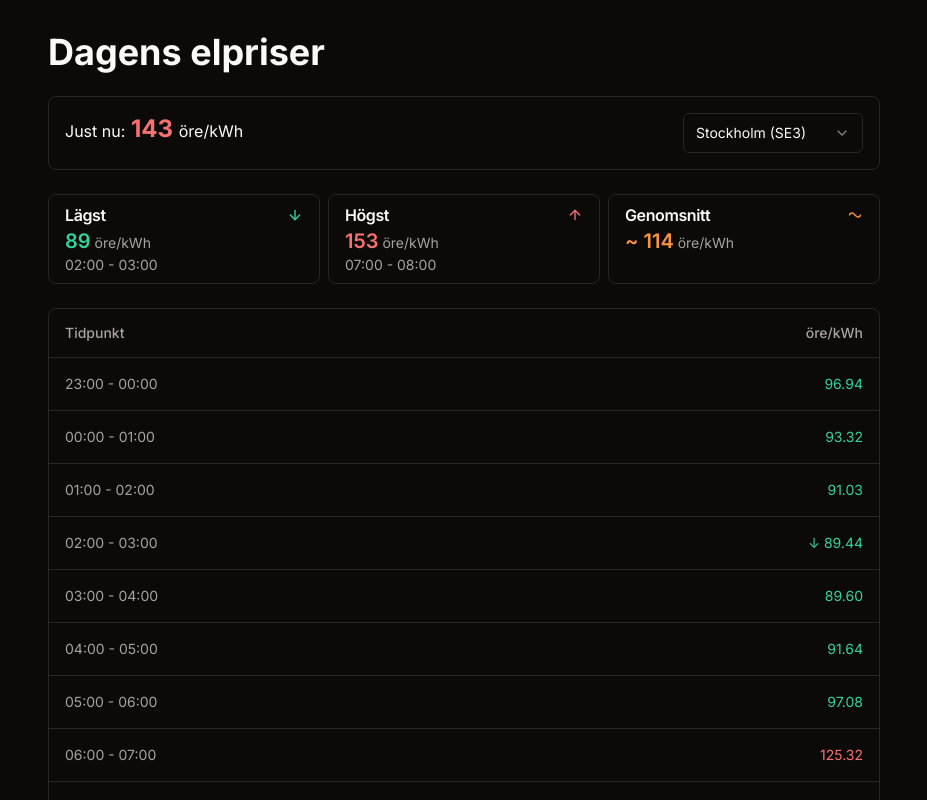
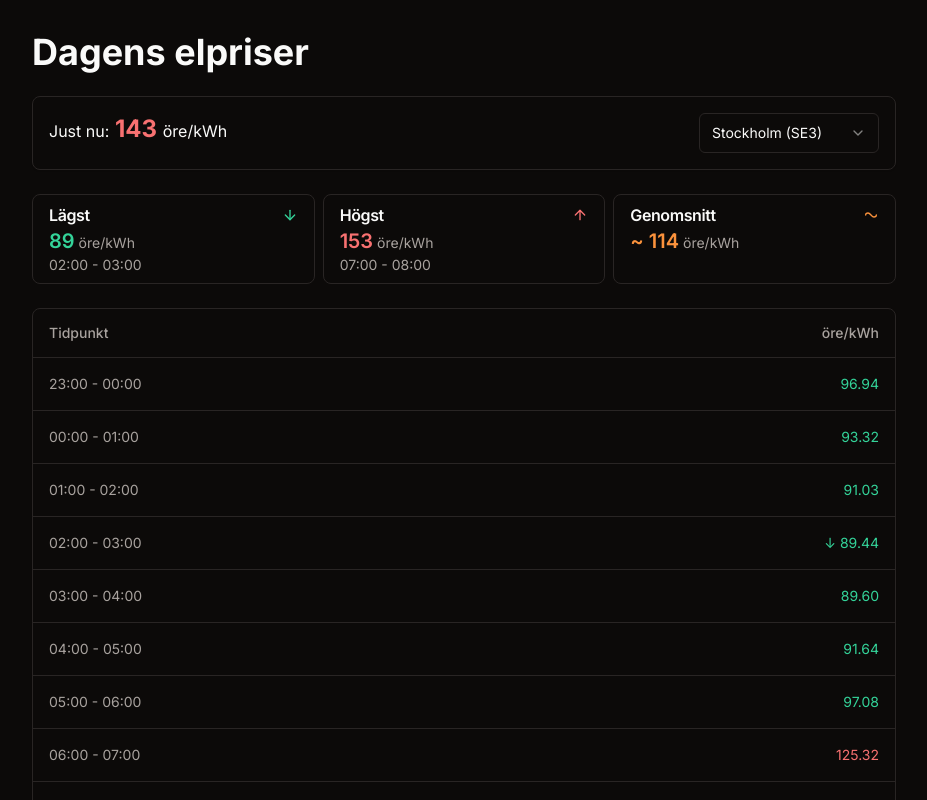
Before and after one commit to th-olsson/elpriser, a Next.js app: page / in a window 1280 px wide. Shown: the top 800 px of the page, without its empty margins (176-1103 px from the left). Built offline with nearby package versions, Linux system fonts and the light colour scheme.

Commit message:
makes container wider

```diff
--- a/src/app/page.tsx
+++ b/src/app/page.tsx
@@ -28,7 +28,7 @@
   }
 
   return (
-    <main className="container p-8 mx-auto max-w-4xl">
+    <main className="container px-4 py-8 mx-auto max-w-4xl">
       <h1 className="text-4xl font-bold">Dagens elpriser</h1>
       <div className=" flex flex-col space-y-6 py-6">
         {currentHour && (
```
